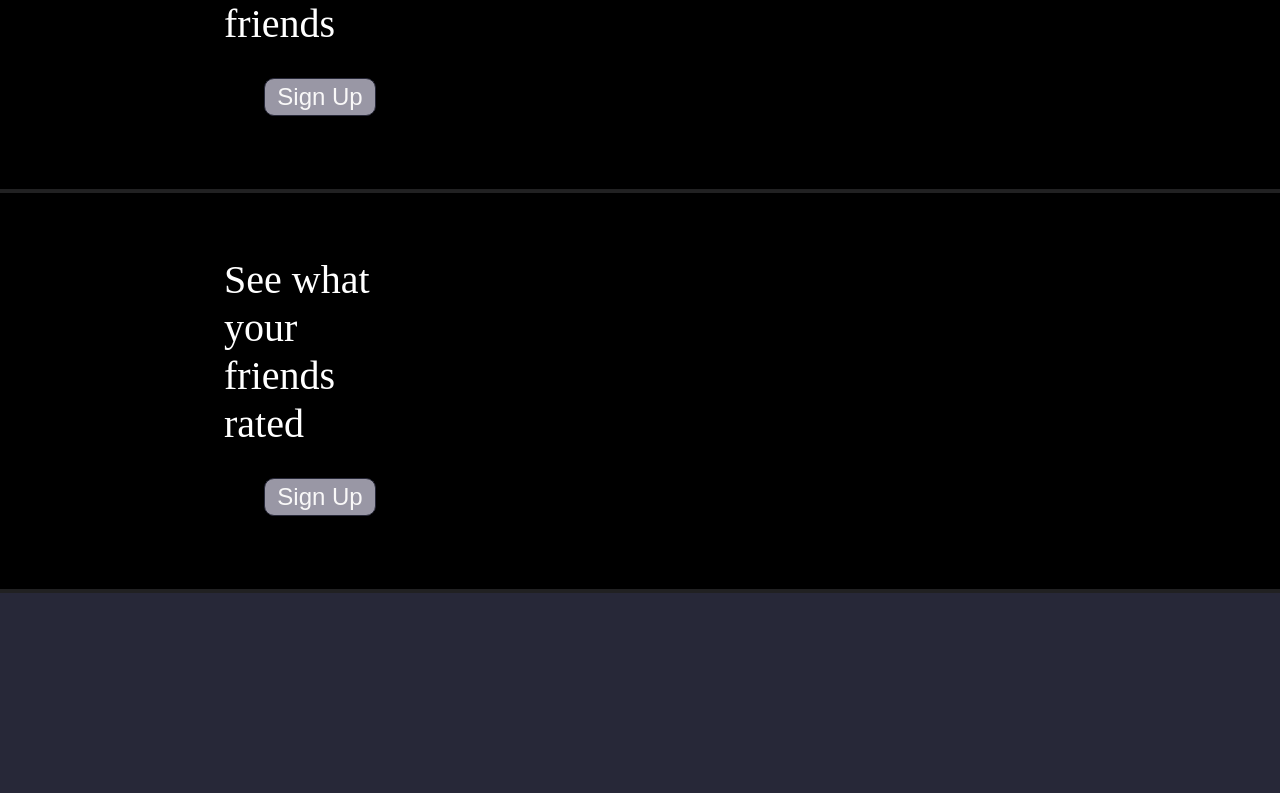
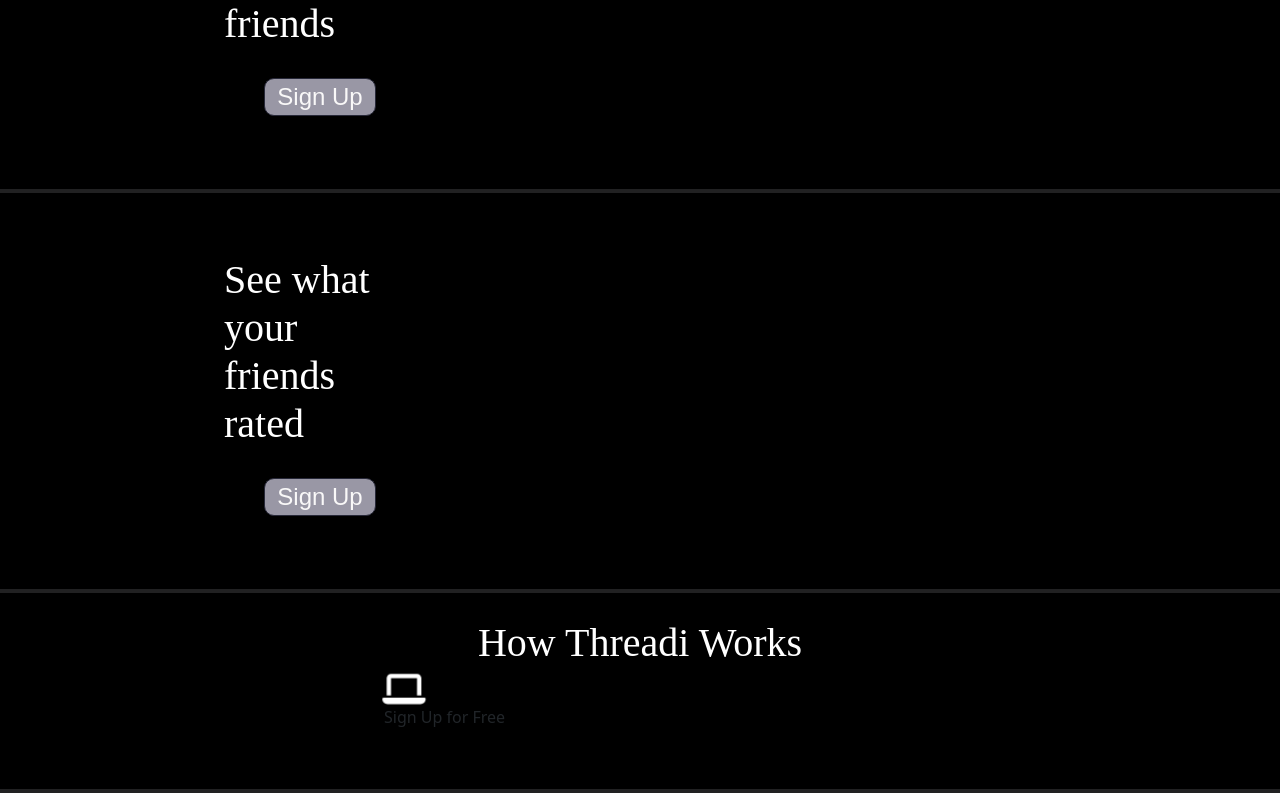
Before and after one commit to Jamesgit22/Threadi, a React (Create React App) app in the folder client/: page / in a window 1280 px wide. Shown: the part 661-1454 px from the top of the page. Before the commit the page ends 1254 px from the top, so only its background shows below. Built offline with nearby package versions, Linux system fonts and the light colour scheme; no server answers; a web font is replaced by a local one.

Commit message:
setting up subfooter

```diff
--- a/client/src/components/home/Home.css
+++ b/client/src/components/home/Home.css
@@ -216,3 +216,21 @@
   align-items: center;
   justify-content: center;
 }
+
+.howSection {
+  background-color: rgb(0, 0, 0);
+  height: 25vh;
+  border-bottom: 4px solid #212122;
+  padding-left: 30%;
+  padding-right: 30%;
+}
+
+.howSectionTitle {
+  font-family: "Brice";
+  color: white;
+  font-size: 40px;
+  text-align: center;
+  padding-top: 20px;
+}
+
+.computerSymbol{}
--- a/client/src/components/home/Home.jsx
+++ b/client/src/components/home/Home.jsx
@@ -1,6 +1,8 @@
 import React, { useEffect, useState } from "react";
 import SignUpModal from "../signupmodal/Signupmodal";
 import "./Home.css";
+import { FontAwesomeIcon } from '@fortawesome/react-fontawesome';
+import { faLaptop } from '@fortawesome/free-solid-svg-icons';
 
 const Home = () => {
   const [moviePosters, setMoviePosters] = useState([]);
@@ -90,6 +92,19 @@ const Home = () => {
         )}
       </div>
       {isModalOpen && <SignUpModal closeModal={closeModal} />}
+      <div className="howSection">
+        <div className="howSectionTitle">How Threadi Works</div>
+        <div>
+        <FontAwesomeIcon icon={faLaptop} className="computerSymbol" beat size="2xl" style={{color: "#ffffff",}} />
+        <div>Sign Up for Free</div>
+        </div>
+        <div>
+
+        </div>
+        <div>
+
+        </div>
+      </div>
     </div>
   );
 };
```
